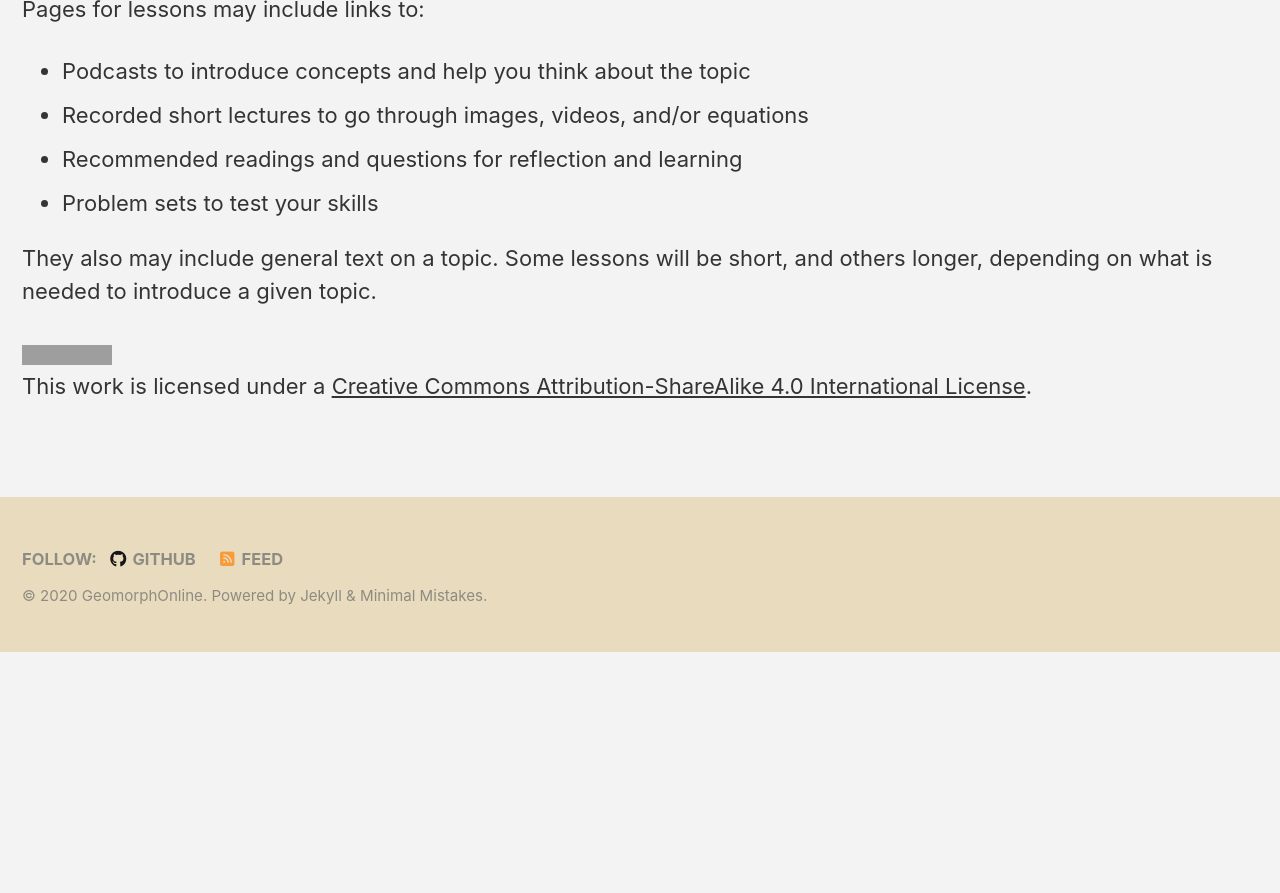
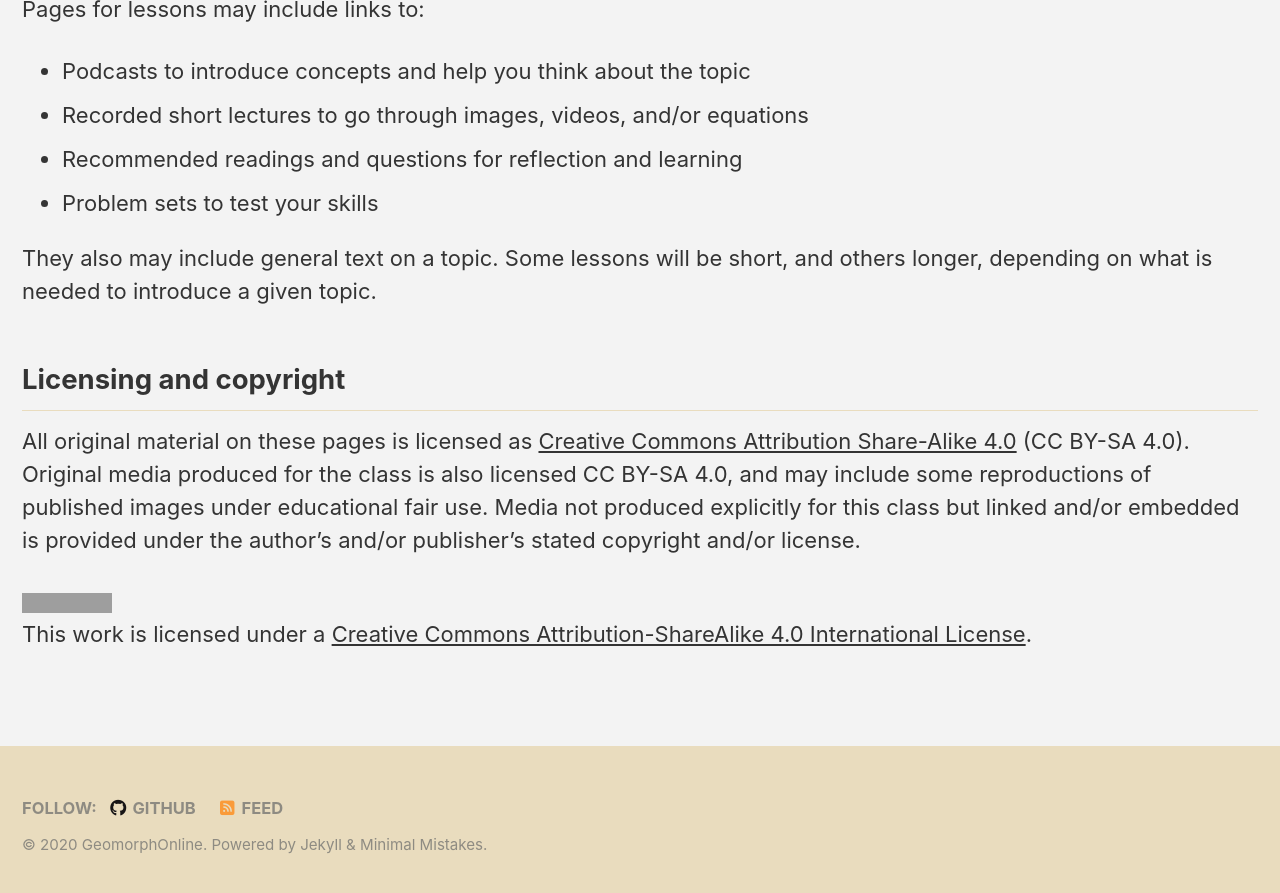
Before and after one commit to GeomorphOnline/GeomorphOnline.github.io, a Jekyll site: the page built from _pages/index.md, in a window 1280 px wide and 900 px high, scrolled down 885 px. Shown: the top 893 px of the window. Built offline with Jekyll 4.4.1, drawn with Linux system fonts in a browser that asks for light colours; cached includes are drawn as plain includes; nearby versions of some CDN libraries; before the commit the page ends 1537 px from its top, so only the background shows below that; grey boxes are pictures that could not be loaded.

Commit message:
Licensing and Copyright

```diff
--- a/_pages/index.md
+++ b/_pages/index.md
@@ -31,5 +31,9 @@ Pages for lessons may include links to:
 
 They also may include general text on a topic. Some lessons will be short, and others longer, depending on what is needed to introduce a given topic.
 
+## Licensing and copyright
+
+All original material on these pages is licensed as [Creative Commons Attribution Share-Alike 4.0](https://creativecommons.org/licenses/by-sa/4.0/) (CC BY-SA 4.0). Original media produced for the class is also licensed CC BY-SA 4.0, and may include some reproductions of published images under educational fair use. Media not produced explicitly for this class but linked and/or embedded is provided under the author's and/or publisher's stated copyright and/or license.
+
 
 <a rel="license" href="http://creativecommons.org/licenses/by-sa/4.0/"><img alt="Creative Commons License" style="border-width:0" src="https://i.creativecommons.org/l/by-sa/4.0/88x31.png" /></a><br />This work is licensed under a <a rel="license" href="http://creativecommons.org/licenses/by-sa/4.0/">Creative Commons Attribution-ShareAlike 4.0 International License</a>.
```
